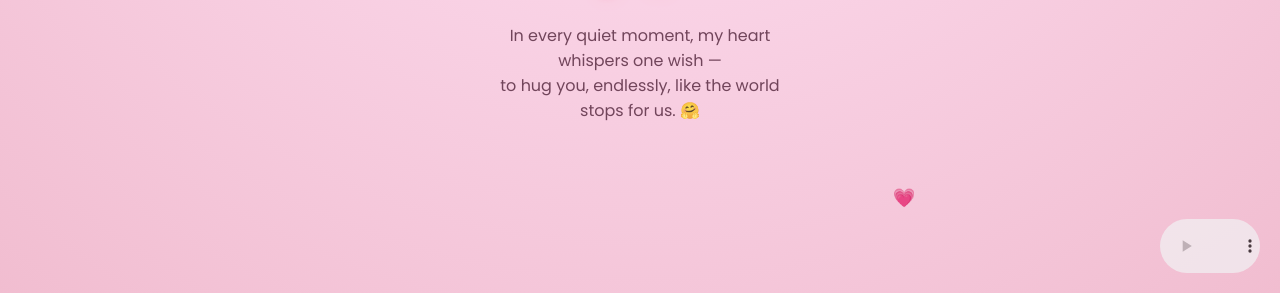
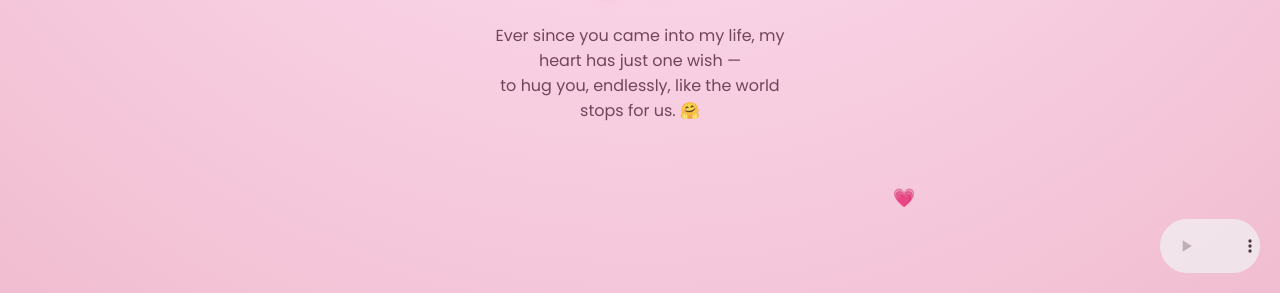
Before and after one commit to felite-beep/triana, a plain HTML site: page index.html in a window 1280 px wide. Shown: the part 507-800 px from the top of the page. Drawn offline with Linux system fonts and the light colour scheme.

Commit message:
Update index.html

```diff
--- a/index.html
+++ b/index.html
@@ -114,7 +114,7 @@ audio { position: fixed; bottom: 20px; right: 20px; width: 100px; opacity: 0.7;
   </div>
 
   <h1>Always You ❤️</h1>
-  <p>In every quiet moment, my heart whispers one wish —<br>
+  <p>Ever since you came into my life, my heart has just one wish —<br>
      to hug you, endlessly, like the world stops for us. 🤗</p>
 
   <script>
```
